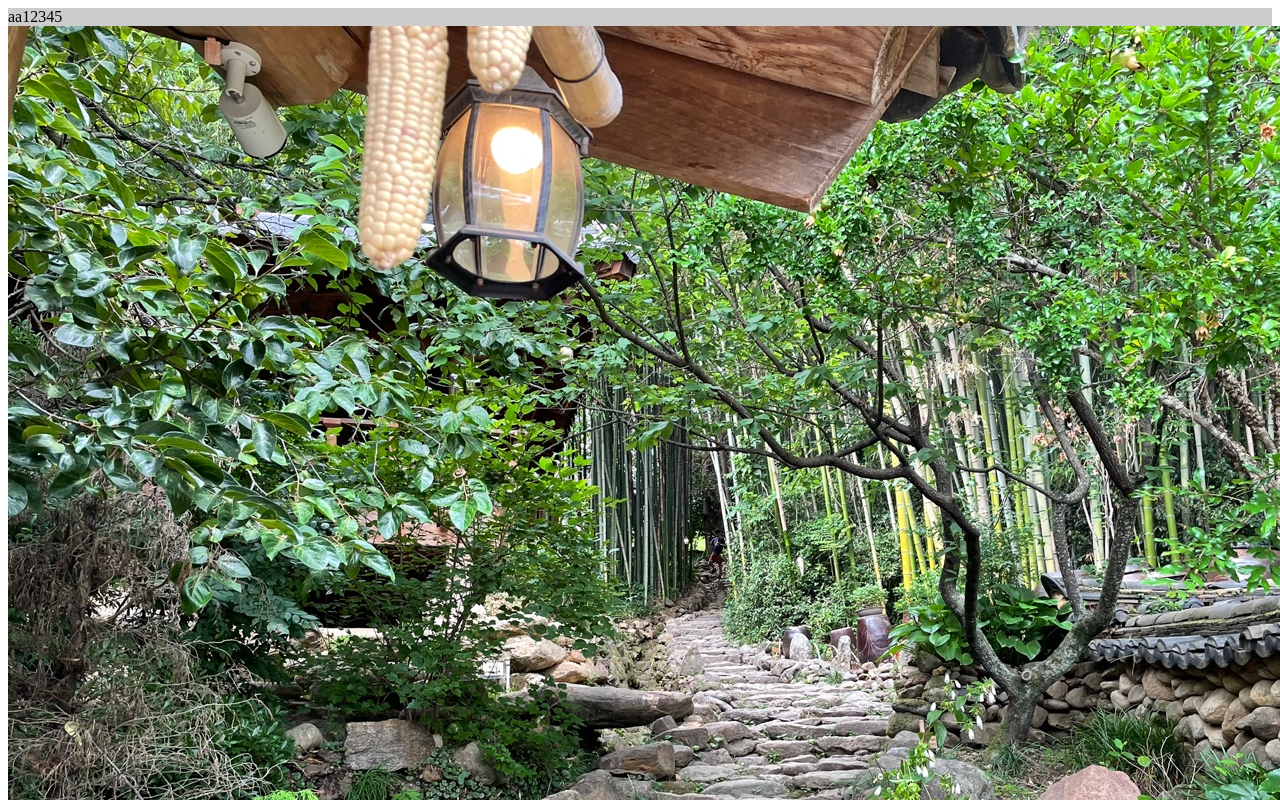
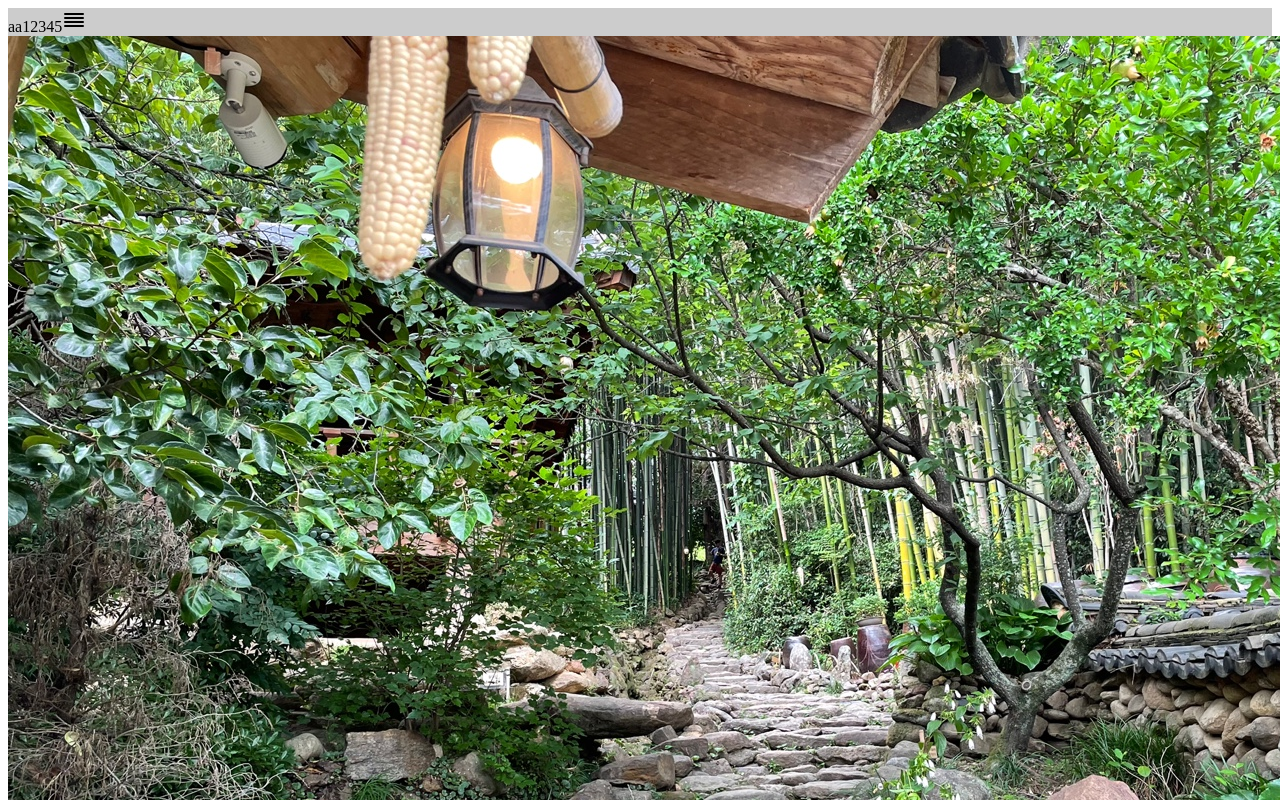
Before and after one commit to hjhj97/react-webpack-basic, a React app: page / in a window 1280 px wide. Shown: the top 800 px of the page. Built offline with nearby package versions, Linux system fonts and the light colour scheme.

Commit message:
feat : svg loader 추가

```diff
--- a/src/App.js
+++ b/src/App.js
@@ -1,11 +1,13 @@
 import React from "react";
 import "./assets/style.css";
 import image from "./assets/nature.jpeg";
+import icon from "./assets/align-justify.svg";
 
 function App() {
   return (
     <div className="main">
       aa12345
+      <img src={icon} />
       <img src={image} />
     </div>
   );
--- a/webpack.config.js
+++ b/webpack.config.js
@@ -24,7 +24,7 @@ module.exports = {
         use: [{ loader: MiniCssExtractPlugin.loader }, "css-loader"],
       },
       {
-        test: /\.jpeg$/,
+        test: /\.(png|jpe?g|gif|svg|webp)$/i,
         use: [
           {
             loader: "file-loader",
```
Also changed, not shown: src/assets/align-justify.svg (added).
